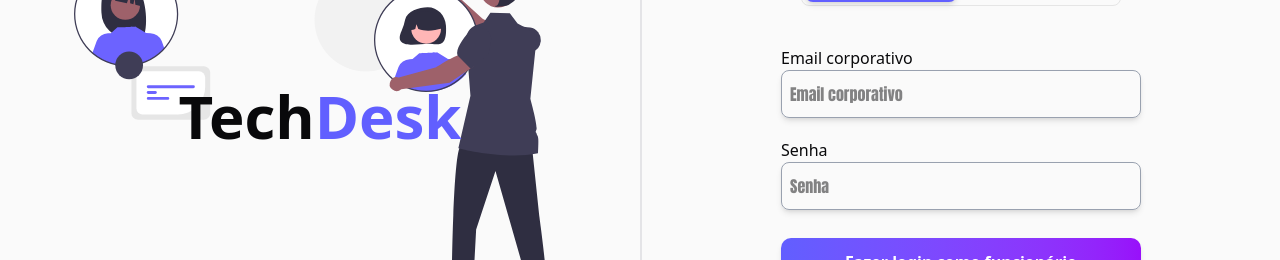
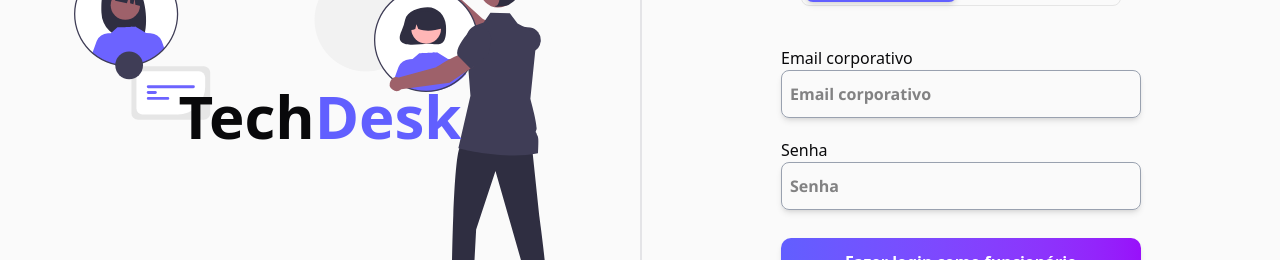
Before and after one commit to speedlightzx/TechDesk, a Next.js app: page / in a window 1280 px wide. Shown: the part 294-554 px from the top of the page. Built offline with nearby package versions, Linux system fonts and the light colour scheme.

Commit message:
style: modified input font on initial page

```diff
--- a/src/app/globals.css
+++ b/src/app/globals.css
@@ -29,7 +29,7 @@
 }
 
 .loginForm {
-  font-family: Impact, Haettenschweiler, 'Arial Narrow Bold', sans-serif;
+  font-family: 'Segoe UI', Tahoma, Geneva, Verdana, sans-serif;
   @apply border-gray-400 border-1 rounded-md h-screen p-2 max-h-[6vh] font-semibold shadow-md
 }
 
```
